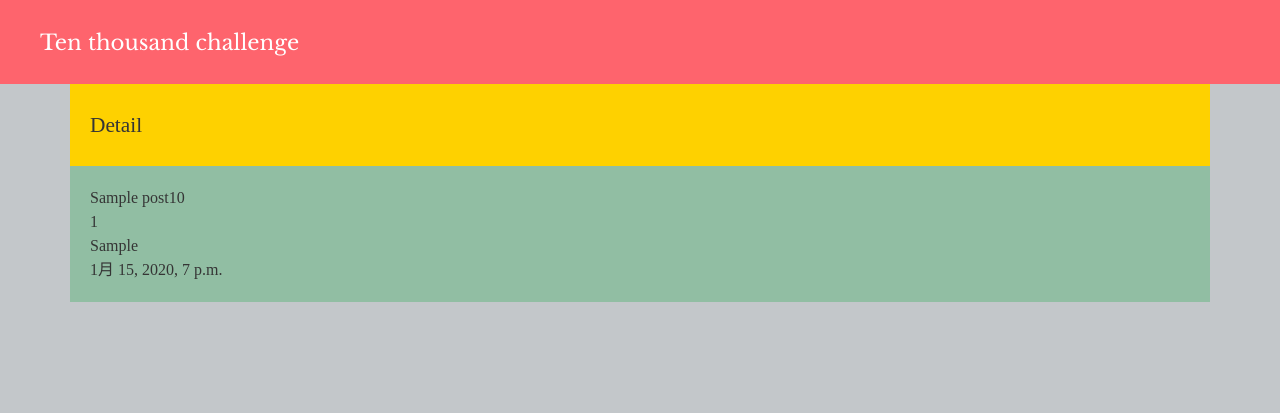
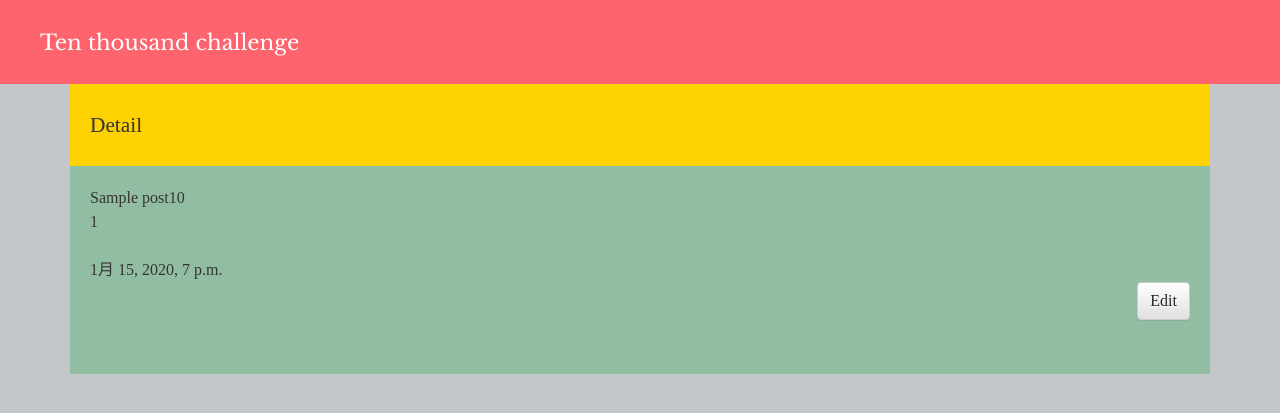
Before and after one commit to studio25325/my-app, a Django app: page /tt/1/ in a window 1280 px wide. Shown: the top 413 px of the page. Run offline with Django 3.2, Linux system fonts and the light colour scheme; tables that the repository leaves empty hold one stand-in row (values such as "Sample post"); some libraries are stand-ins or nearby versions; some web fonts are replaced.

Commit message:
Editボタン

```diff
--- a/blog/static/css/tt.css
+++ b/blog/static/css/tt.css
@@ -95,19 +95,11 @@ div:nth-child(2n) > .mid_box {
   padding: 20px 20px 20px 20px;
 }
 
-
-
-.btn-default {
-    border:solid 1px #ccc !important;
-    padding:10px 20px !important;
-    margin:20px 0 20px !important;
-    font-family: 'Noto Serif JP', serif !important;
-    font-size:16px !important;
-    text-transform:uppercase !important;
-    font-weight:bold !important;
-    color:#353535 !important;
-    cursor:pointer !important;
-    text-align: center !important;
+.b_style {
+    background-color: #91bea3;
+    padding: 12px 24px;
+    border-radius: 4px;
+    font-size: 16px;
 }
 
 .post-form input {
--- a/tt/templates/tt/post_detail.html
+++ b/tt/templates/tt/post_detail.html
@@ -15,13 +15,18 @@
 
         {{ post.title }}<br />
         {{ post.result|linebreaksbr }}<br />
-        {{ post.challenger|linebreaksbr }}<br />
+
+        {% if post.challenger == '1' %}
+            大凱
+        {% elif post.challenger == '2' %}
+            有希
+        {% endif %}
+        <br />
+
         {{ post.created_date }}<br />
-        {% if user.is_authenticated %}
         <a href="{% url 'post10_edit' pk=post.pk %}">
         <button type="submit" class="save btn btn-default">Edit</button>
         </a><br /><br /><br />
-        {% endif %}
         </div>
     </div>
 </div>
```
